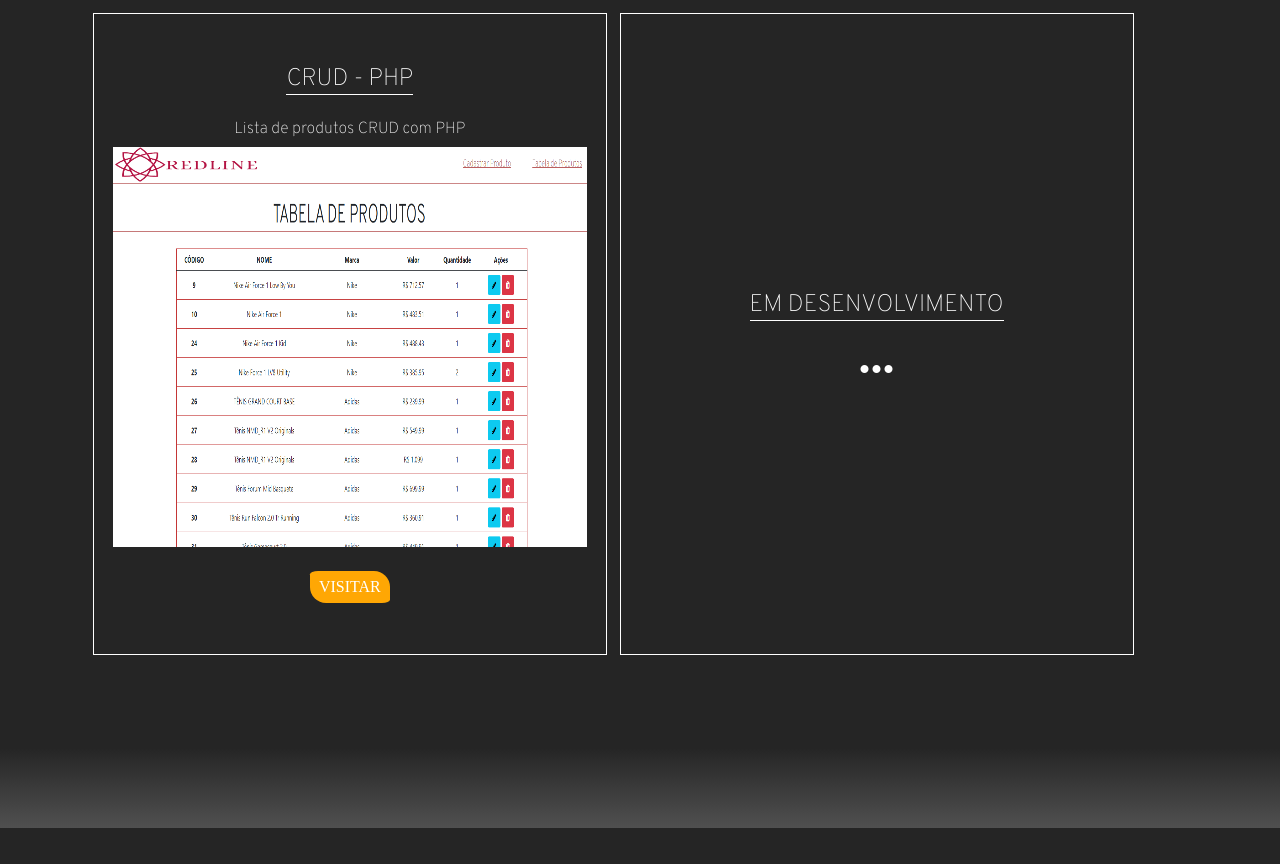
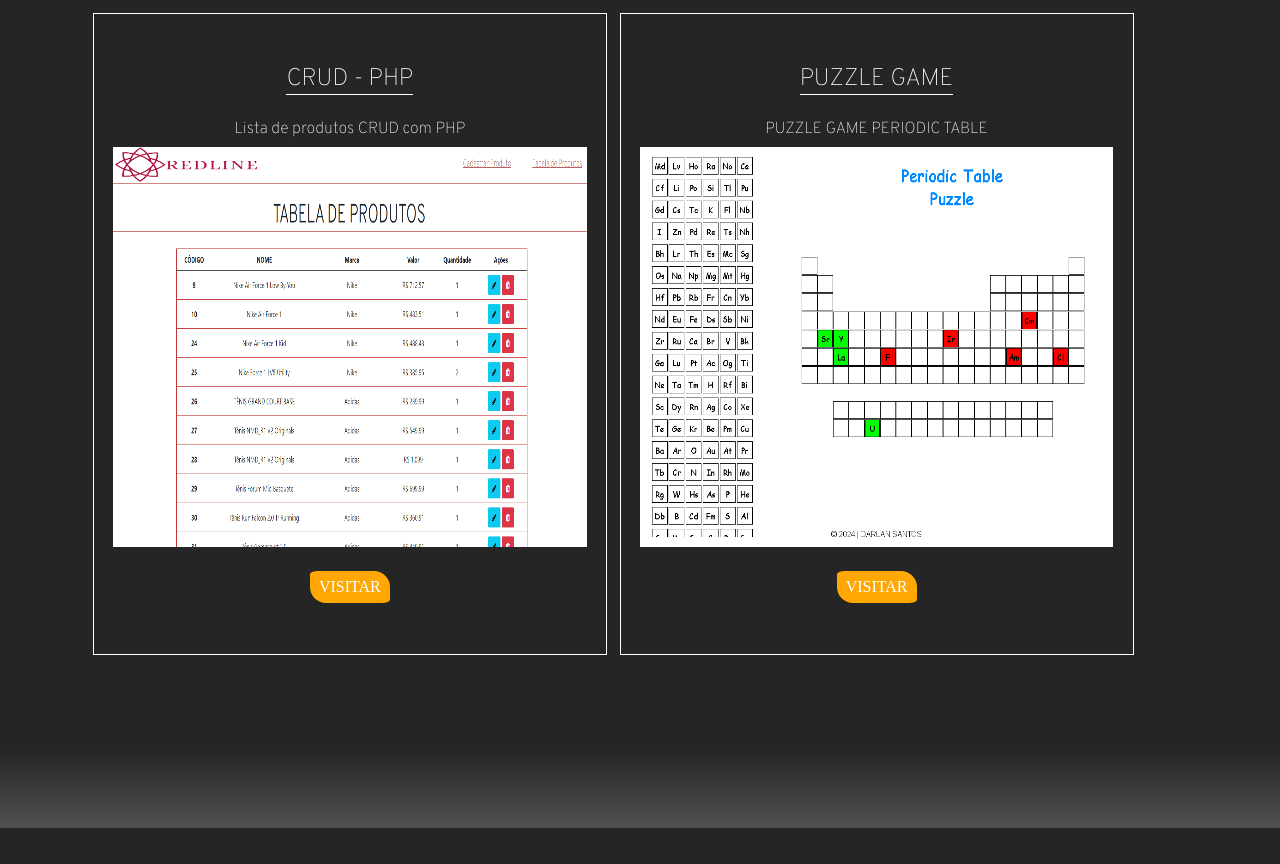
Before and after one commit to Darlan444/Portfolio, a plain HTML site: page index.html in a window 1280 px wide. Shown: the part 2745-3609 px from the top of the page. Drawn offline with nearby package versions, Linux system fonts and the light colour scheme; a web font is replaced by a local one.

Commit message:
puzzle add

```diff
--- a/index.html
+++ b/index.html
@@ -184,8 +184,10 @@
                 </div>
 
                 <div class="area-projeto">
-                    <span class="title-projeto">EM DESENVOLVIMENTO</span>
-                    <i class='bx bx-dots-horizontal-rounded bx-lg'></i>
+                    <span class="title-projeto">PUZZLE GAME</span>
+                    <p class="p-desc">PUZZLE GAME PERIODIC TABLE</p>
+                    <img class="img-projeto" src="img/puzzle.png" alt="PUZZLE GAME">
+                    <a class="btn-projeto" target="_blank" href="https://darlan444.github.io/PuzzleGame/">VISITAR</a>
                 </div>
 
 
```
Also changed, not shown: img/puzzle.png (added).
